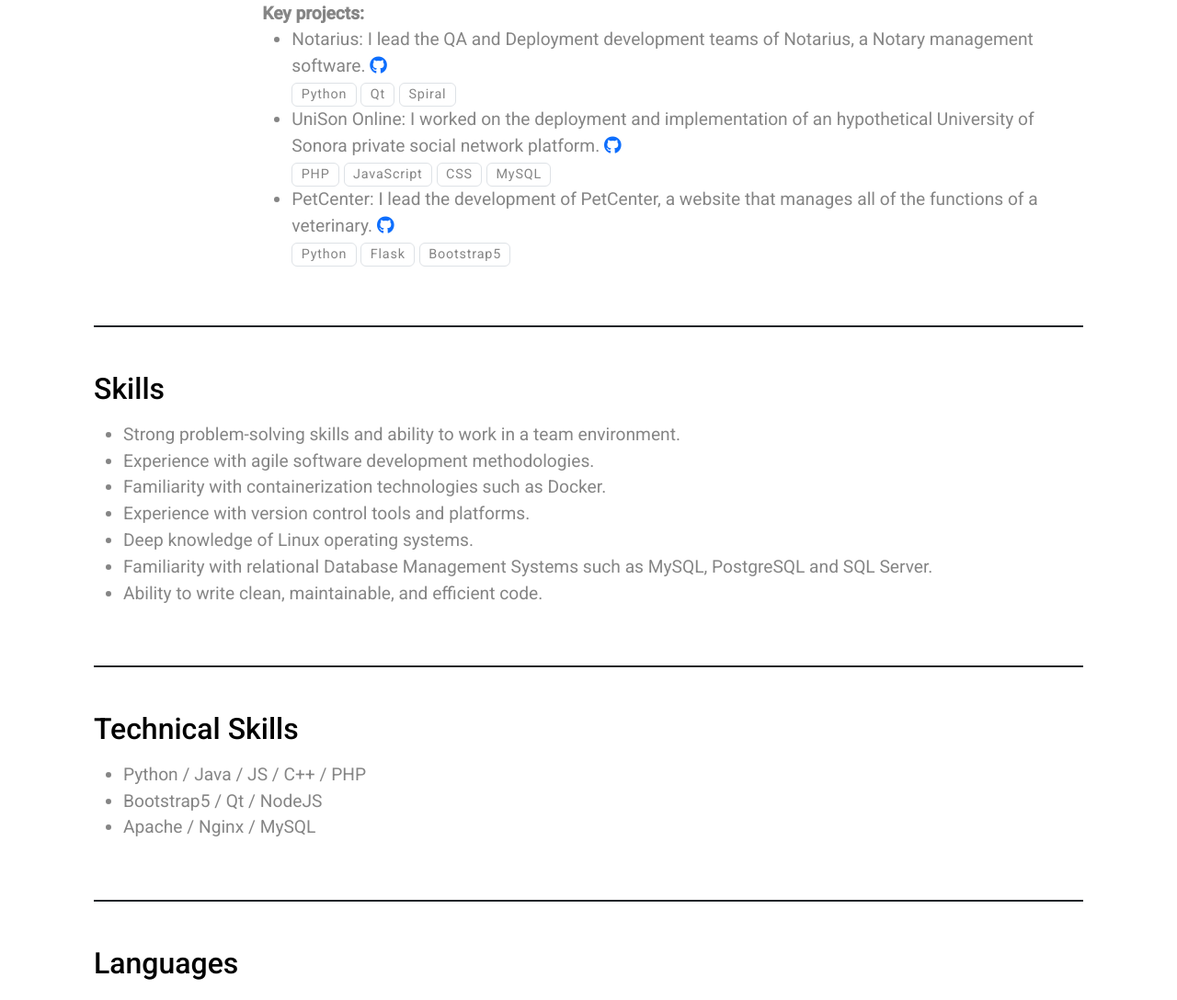
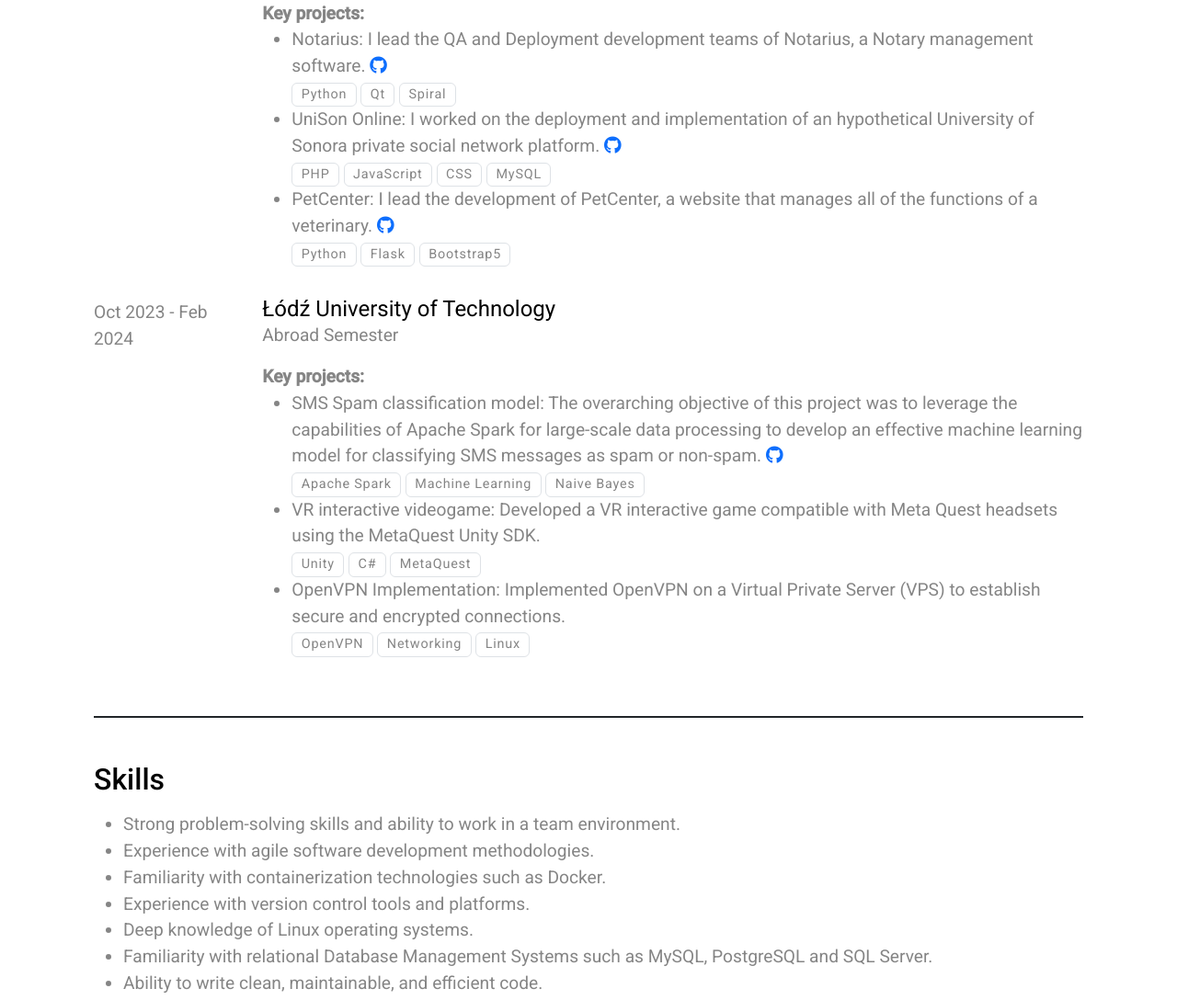
Before and after one commit to disaa0/cv, a plain HTML site: page index.html in a window 1280 px wide. Shown: the part 527-1615 px from the top of the page at 92% size. Drawn offline with nearby package versions, Linux system fonts and the light colour scheme.

Commit message:
Deploying to gh-pages from  @ b2c48968eda89c4e53f4c23509e8fc5eab688c82 🚀

```diff
--- a/index.html
+++ b/index.html
@@ -26,7 +26,7 @@
                     </div>
                     <div>
                         <p>
-                            <time datetime="" class="small">Last update: August 19, 2023</time>
+                            <time datetime="" class="small">Last update: February 12, 2024</time>
                         </p>
                         <p>
                             <span class="screen"><a href="santiago-contreras.systems-engineering-student.pdf"><i class="far fa-file-pdf"></i>Download PDF
@@ -73,7 +73,7 @@
 
         <div class="border-bottom border-2 border-print-0 border-dark mb-5 pb-5 pb-print-0 mb-print-1">
             <h2 class="mb-3">Education</h2>
-            <div class="row d-block d-md-flex">
+            <div class="row d-block d-md-flex mb-3">
                 <div class="col-md-2 pt-1">
                     Aug 2020 - ongoing
                 </div>
@@ -118,6 +118,48 @@
                     </ul>
                 </div>
             </div>
+            <div class="row d-block d-md-flex">
+                <div class="col-md-2 pt-1">
+                    Oct 2023 - Feb 2024
+                </div>
+                <div class="col-md-10">
+                    <h4 class="fs-4 fw-normal mb-0">Łódź University of Technology</h4>
+                    <div><p>Abroad Semester</p></div>
+                    <b>Key projects: </b>
+                    <ul>
+                        <li>
+                            <p class="mb-0">SMS Spam classification model:
+            The overarching objective of this project was to leverage the capabilities of Apache Spark for large-scale data processing to develop an effective machine learning model for classifying SMS messages as spam or non-spam.
+          <a href="https://github.com/disaa0/sms-classification"> <i class="fa-brands fa-github"></i> </a></p>
+                            <div>
+                                <span class="badge text-body border border-1">Apache Spark</span>
+                                <span class="badge text-body border border-1">Machine Learning</span>
+                                <span class="badge text-body border border-1">Naive Bayes</span>
+                            </div>
+                        </li>
+                        <li>
+                            <p class="mb-0">VR interactive videogame:
+            Developed a VR interactive game compatible with Meta Quest headsets using the MetaQuest Unity SDK.
+          </p>
+                            <div>
+                                <span class="badge text-body border border-1">Unity</span>
+                                <span class="badge text-body border border-1">C#</span>
+                                <span class="badge text-body border border-1">MetaQuest</span>
+                            </div>
+                        </li>
+                        <li>
+                            <p class="mb-0">OpenVPN Implementation:
+            Implemented OpenVPN on a Virtual Private Server (VPS) to establish secure and encrypted connections.
+          </p>
+                            <div>
+                                <span class="badge text-body border border-1">OpenVPN</span>
+                                <span class="badge text-body border border-1">Networking</span>
+                                <span class="badge text-body border border-1">Linux</span>
+                            </div>
+                        </li>
+                    </ul>
+                </div>
+            </div>
         </div>
 
         <div class="border-bottom border-2 border-print-0 border-dark mb-5 pb-5 pb-print-0 mb-print-1">
@@ -156,13 +198,13 @@ Familiarity with relational Database Management Systems such as MySQL, PostgreSQ
                     </li>
                     <li>
                         <p class="mb-0">
-      Ability to write clean, maintainable, and efficient code.
+Ability to write clean, maintainable, and efficient code.
 </p>
                     </li>
                 </ul>
             </div>
         </div>
-        <div class="border-bottom border-2 border-print-0 border-dark mb-5 pb-5 pb-print-0 mb-print-1">
+        <!-- <div class="border-bottom border-2 border-print-0 border-dark mb-5 pb-5 pb-print-0 mb-print-1">
             <h2 class="mb-3">Technical Skills</h2>
             <div class="mt-3">
                 <ul>
@@ -183,7 +225,7 @@ Apache / Nginx / MySQL
                     </li>
                 </ul>
             </div>
-        </div>
+        </div> -->
 
         <div class="border-bottom border-2 border-print-0 border-dark mb-5 pb-5 pb-print-0 mb-print-1">
             <h2 class="mb-4">Languages</h2>
```
Also changed, not shown: 1 other file.
